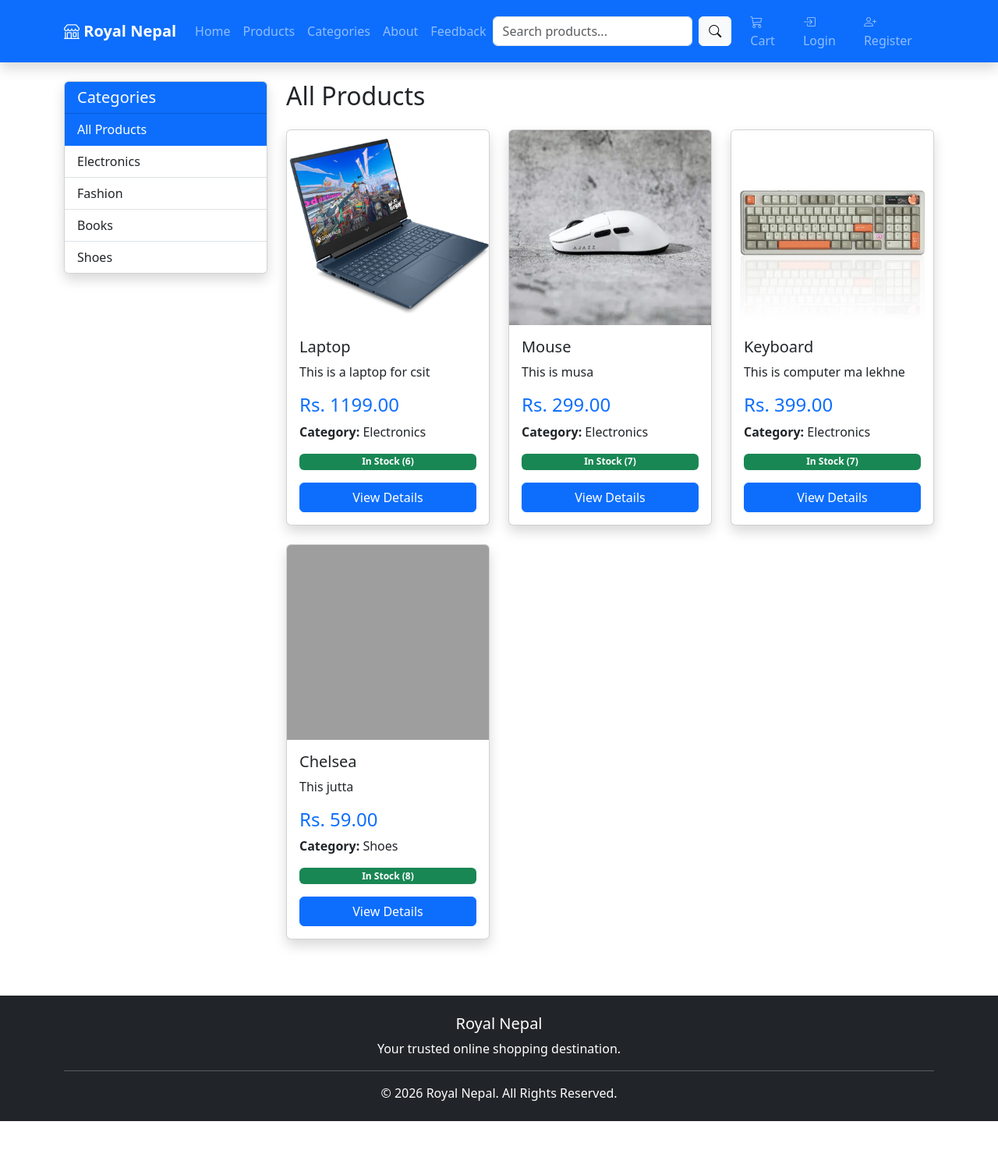
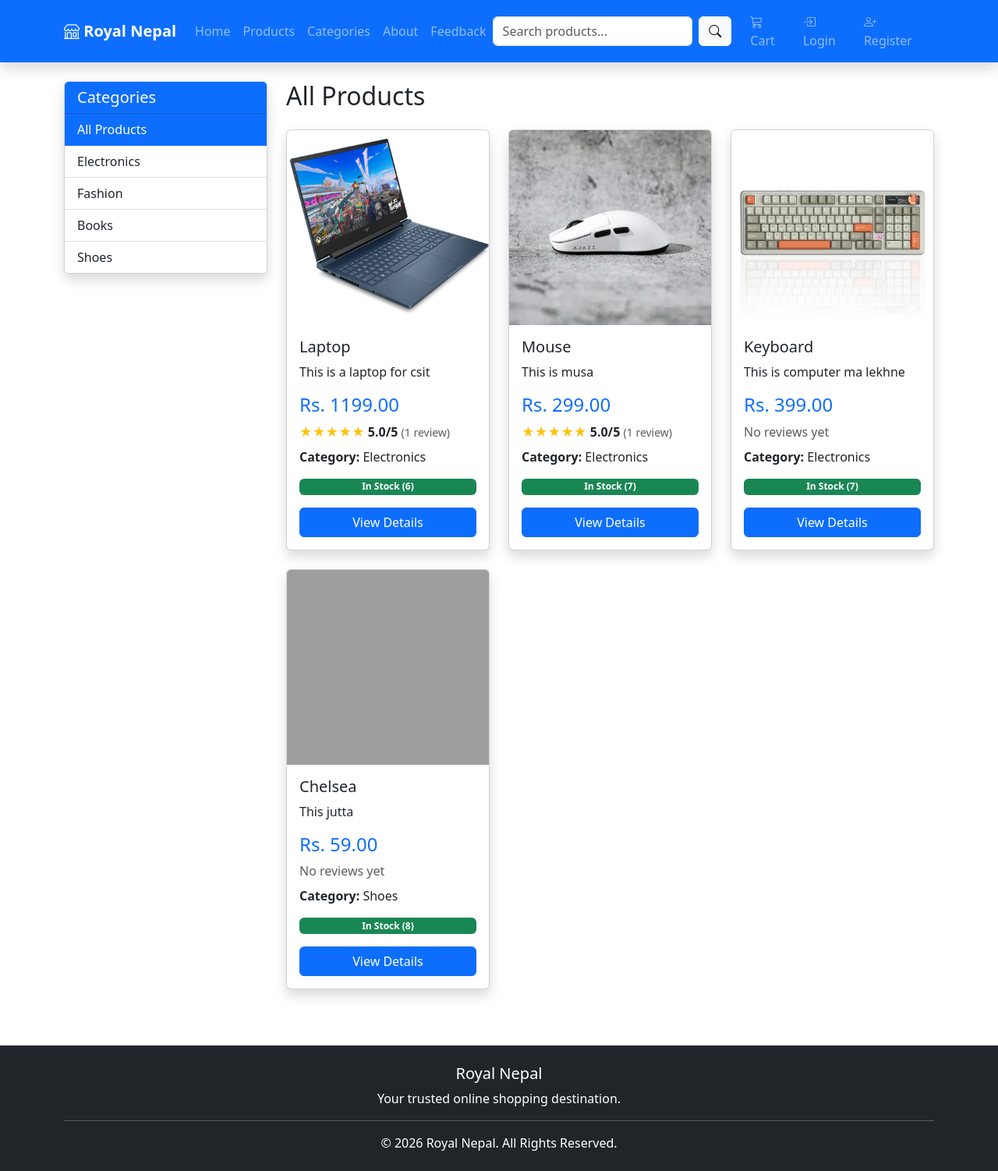
Before and after one commit to royalname/ecommerce-website1, a Django app: page /products/ in a window 1280 px wide. Shown: the whole page at 78% size. Before the commit the page ends 1438 px from the top, so only its background shows below. Run offline with Django 5.2, Linux system fonts and the light colour scheme; data comes from the database, SQL or seed files in the repository; both versions use the stored data as it was after the commit; grey boxes are pictures that could not be loaded.

Commit message:
Added related products and product rating display

```diff
--- a/products/views.py
+++ b/products/views.py
@@ -1,6 +1,6 @@
 from django.shortcuts import render, get_object_or_404, redirect
 from django.contrib.auth.decorators import login_required
-from django.db.models import Q
+from django.db.models import Q, Avg, Count
 
 from .models import Product, Review, Category
 
@@ -10,7 +10,10 @@ def product_list(request):
     query = request.GET.get("q")
     category_id = request.GET.get("category")
 
-    products = Product.objects.all()
+    products = Product.objects.annotate(
+    average_rating=Avg("reviews__rating"),
+    review_count=Count("reviews")
+)
     categories = Category.objects.all()
 
     if query:
@@ -44,6 +47,12 @@ def product_detail(request, id):
         product=product
     ).order_by("-created_at")
 
+    average_rating = reviews.aggregate(
+        Avg("rating")
+    )["rating__avg"]
+
+    review_count = reviews.count()
+
     related_products = Product.objects.filter(
         category=product.category
     ).exclude(
@@ -57,6 +66,8 @@ def product_detail(request, id):
             "product": product,
             "reviews": reviews,
             "related_products": related_products,
+            "average_rating": average_rating,
+            "review_count": review_count,
         }
     )
 
--- a/templates/products/products.html
+++ b/templates/products/products.html
@@ -109,6 +109,34 @@
 
                     </h4>
 
+                    {% if product.review_count %}
+
+<p class="mb-2">
+
+    <span class="text-warning">
+        ★★★★★
+    </span>
+
+    <strong>
+        {{ product.average_rating|floatformat:1 }}/5
+    </strong>
+
+    <small class="text-muted">
+        ({{ product.review_count }} review{{ product.review_count|pluralize }})
+    </small>
+
+</p>
+
+{% else %}
+
+<p class="text-muted mb-2">
+
+    No reviews yet
+
+</p>
+
+{% endif %}
+
                     <p>
 
                         <strong>Category:</strong>
```
Also changed, not shown: templates/products/product_detail.html (+30 -0 lines), db.sqlite3.
